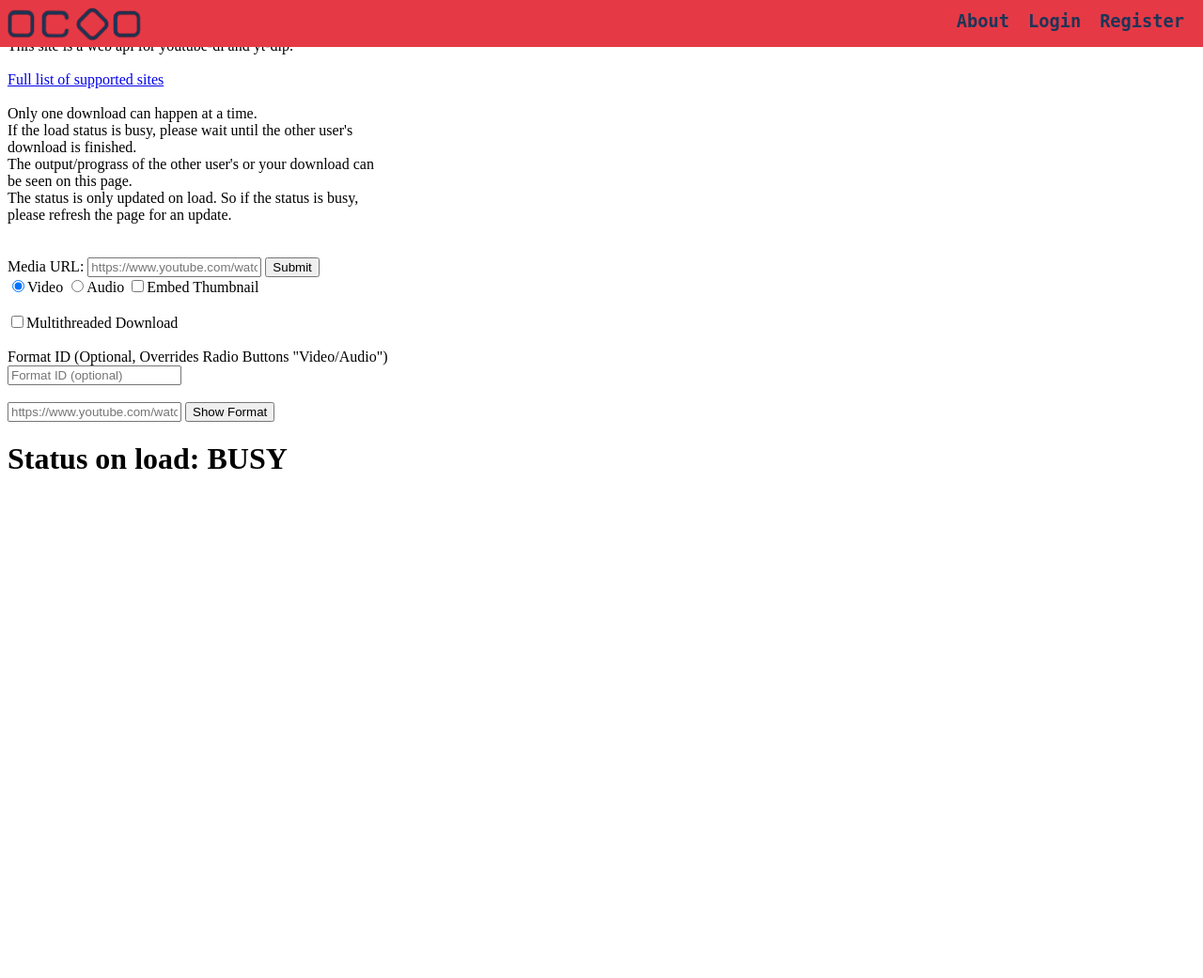
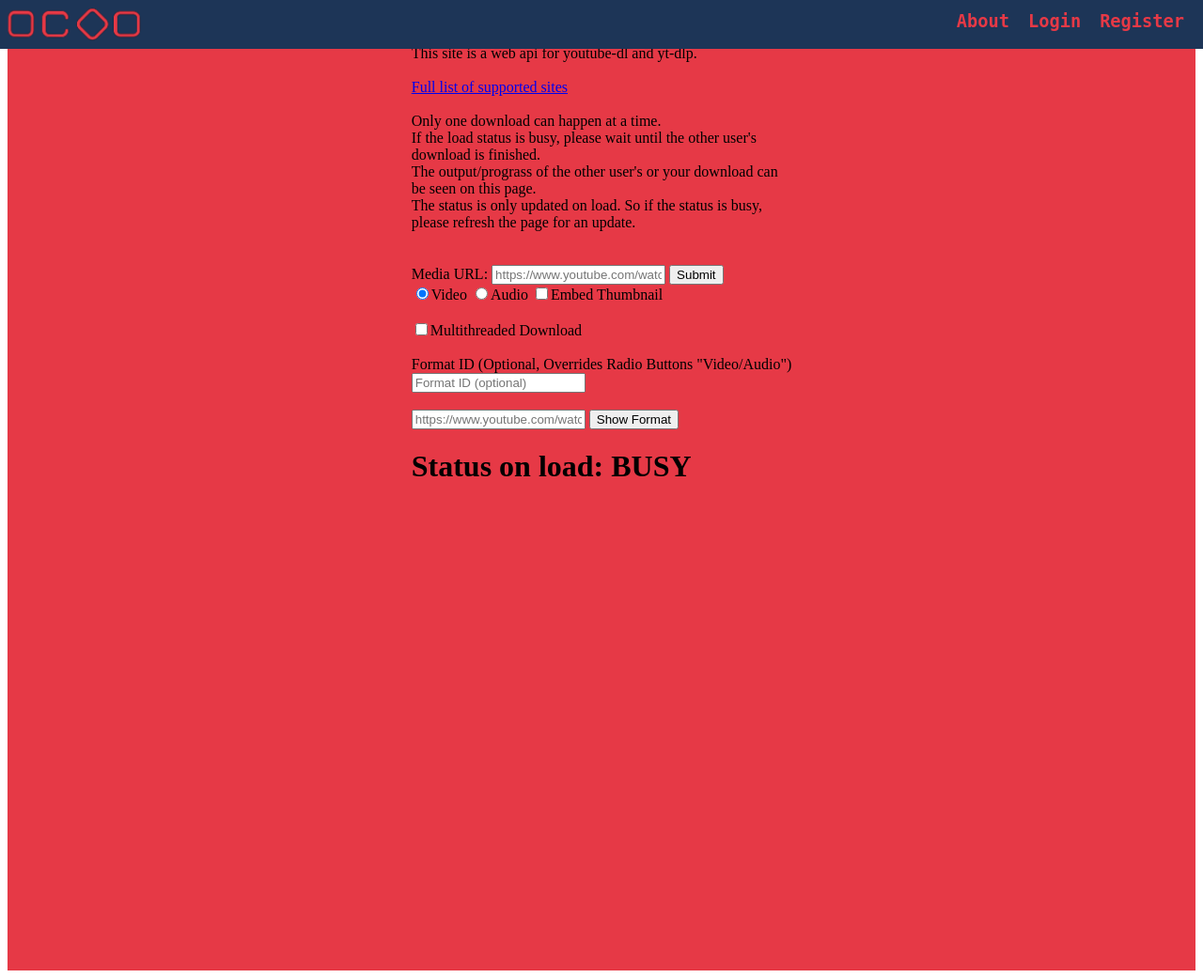
Before and after one commit to natheraf/myWebsite, a PHP site: page /pages/ytDownloadPage.html in a window 1280 px wide. Shown: the whole page at 94% size. Before the commit the page ends 499 px from the top, so only its background shows below. Run offline with PHP 8.4, Linux system fonts and the light colour scheme.

Commit message:
adding css for ytdowmloadpg

```diff
--- a/pages/ytDownloadPage.html
+++ b/pages/ytDownloadPage.html
@@ -8,21 +8,22 @@
         <script type="text/javascript" src="../scripts/ytUpdateDownloadStatus_ajax_solution.js"></script>
     </head>
 
-    <body onload="on_download_page_load()">
-        <header>
-
-        </header>
-
     <nav id="navbar">
         <a class="nav-link" href="landingpage.html">
-                <img id="nav-link-home" src="../public/icon-long.png" alt="home">
+            <img id="nav-link-home" src="../public/icon-long-red.png" alt="home">
         </a>
         <a class="nav-link" href="about.html">About</a>
         <a class="nav-link" href="loginpage.html">Login</a>
         <a class="nav-link" href="register.html">Register</a>
     </nav>
 
+    <body onload="on_download_page_load()">
+        <header>
+
+        </header>
+
         <main>
+            <div>
                 <h2 id="warning"></h2>
                 <div id="download_form">
                     <form action="../scripts/ytCmdDownload.php" method="post" onsubmit="">
@@ -74,6 +75,7 @@
                 </div>
                 <h1 id="status"></h1>
                 <p id="output"></p>
+            </div>
         </main>
 
         <footer>
--- a/styles/navbar.css
+++ b/styles/navbar.css
@@ -7,7 +7,7 @@
     top: 0;
     margin-left: -8px;
     width: 100%;
-    height: 50px;
+    height: 6.5%;
 }
 
 #nav-link-home {
--- a/styles/ytDownloadPage.css
+++ b/styles/ytDownloadPage.css
@@ -1,5 +1,17 @@
+#navbar {
+    background-color: #1D3557;
+}
+
+.nav-link {
+    color: #E63946;
+}
+
 main {
-    /* top: 100px; */
+    background-color: #E63946;
+    display: flex;
+    flex-direction: column;
+    align-items: center;
+    justify-content: center;
 }
 
 #multithreadedArgs {
```
Lines whose indentation alone changed are shown as unchanged.
